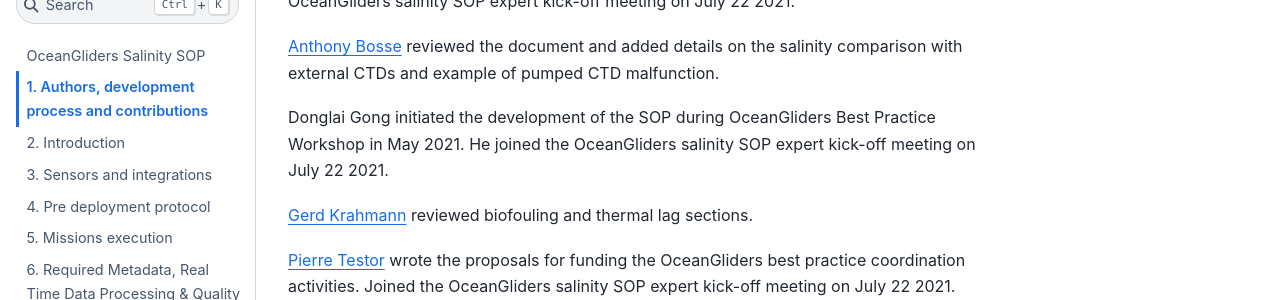
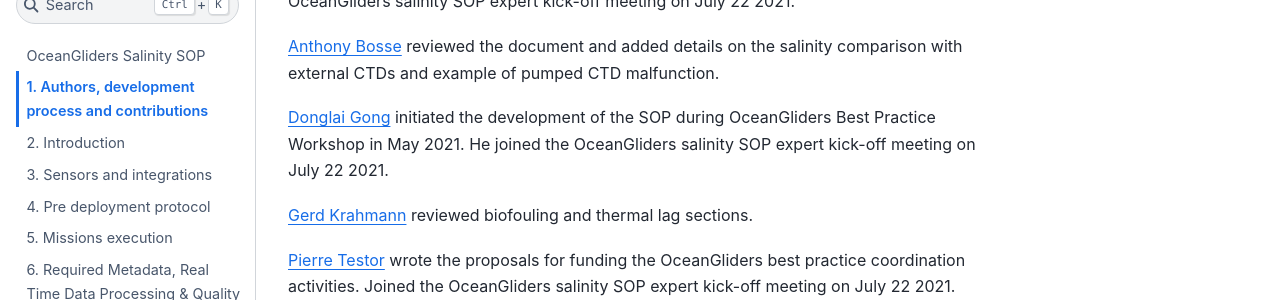
Before and after one commit to OceanGlidersCommunity/Salinity_SOP, a Jupyter Book: the page built from sections/authors_SOP_development_process.md, in a window 1280 px wide and 900 px high, scrolled down 2018 px. Shown: the part 153-453 px from the top of the window. Built offline with Jupyter Book 1.0.4 settings and Sphinx 7.4.7 and the Sphinx Book theme 1.1.4, drawn with Linux system fonts in a browser that asks for light colours; part of the change alters nothing that is shown; some of the changed text lies outside the part shown.

```diff
--- a/sections/authors_SOP_development_process.md
+++ b/sections/authors_SOP_development_process.md
@@ -8,7 +8,7 @@
   1. [Bastien Y. Queste](https://github.com/bastienqueste), *Department of Marine Science, University of Gothenburg, Gothenburg, Sweden*
   1. [Nikolaos D. Zarokanellos](https://github.com/nizaroka), *SOCIB, Palma de Mallorca, Spain*
   1. [Anthony Bosse](https://github.com/AnthonyBosse), *MIO, Aix-Marseille University, Marseille, France*
-  1. Donglai Gong, *Virginia Institute of Marine Science*
+  1. [Donglai Gong](https://github.com/truedichotomy), *Virginia Institute of Marine Science*
   3. [Gerd Krahmann](https://github.com/gkrahmann), *GEOMAR Helmholtz Centre for Ocean Research Kiel, Germany*
   4. [Pierre Testor](https://github.com/ptestor), *CNRS-Sorbonne Universités (UPMC Univ. Pierre et Marie Curie, Paris 06)-CNRS-IRD-MNHN, UMR 7159, Laboratoire d’Océanographie et de Climatologie (LOCEAN), Institut Pierre Simon Laplace (IPSL), Observatoire Ecce Terra, Paris, France*
   5. [Clark Richards](https://github.com/richardsc), *Fisheries and Oceans Canada, Bedford Institute of Oceanography, Halifax, Canada*
@@ -62,7 +62,7 @@ Joined the OceanGliders salinity SOP expert kick-off meeting on July 22 2021.
 
 [Anthony Bosse](https://github.com/AnthonyBosse) reviewed the document and added details on the salinity comparison with external CTDs and example of pumped CTD malfunction.
 
-Donglai Gong initiated the development of the SOP during OceanGliders Best Practice Workshop in May 2021.
+[Donglai Gong](https://github.com/truedichotomy) initiated the development of the SOP during OceanGliders Best Practice Workshop in May 2021.
 He joined the OceanGliders salinity SOP expert kick-off meeting on July 22 2021.
 
 [Gerd Krahmann](https://github.com/gkrahmann) reviewed biofouling and thermal lag sections.
```
